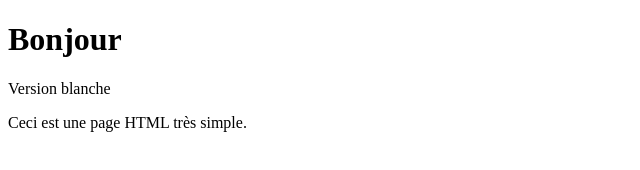
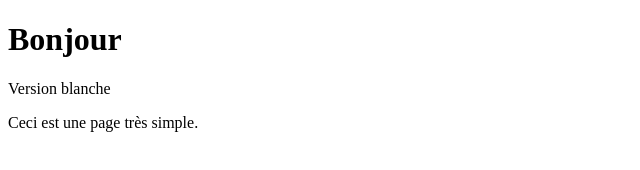
Before and after one commit to DEV95200/-hello-github-web, a plain HTML site: page index.html in a window 1280 px wide. Shown: the full height of the page, 0-640 px from the left. Drawn offline with Linux system fonts and the light colour scheme.

Commit message:
Modifie une phrase sur main

```diff
--- a/index.html
+++ b/index.html
@@ -7,6 +7,6 @@
 <body>
   <h1>Bonjour</h1>
   <p> Version blanche <p>
-  <p>Ceci est une page HTML très simple.</p>
+  <p>Ceci est une page très simple.</p>
 </body>
 </html>
```
